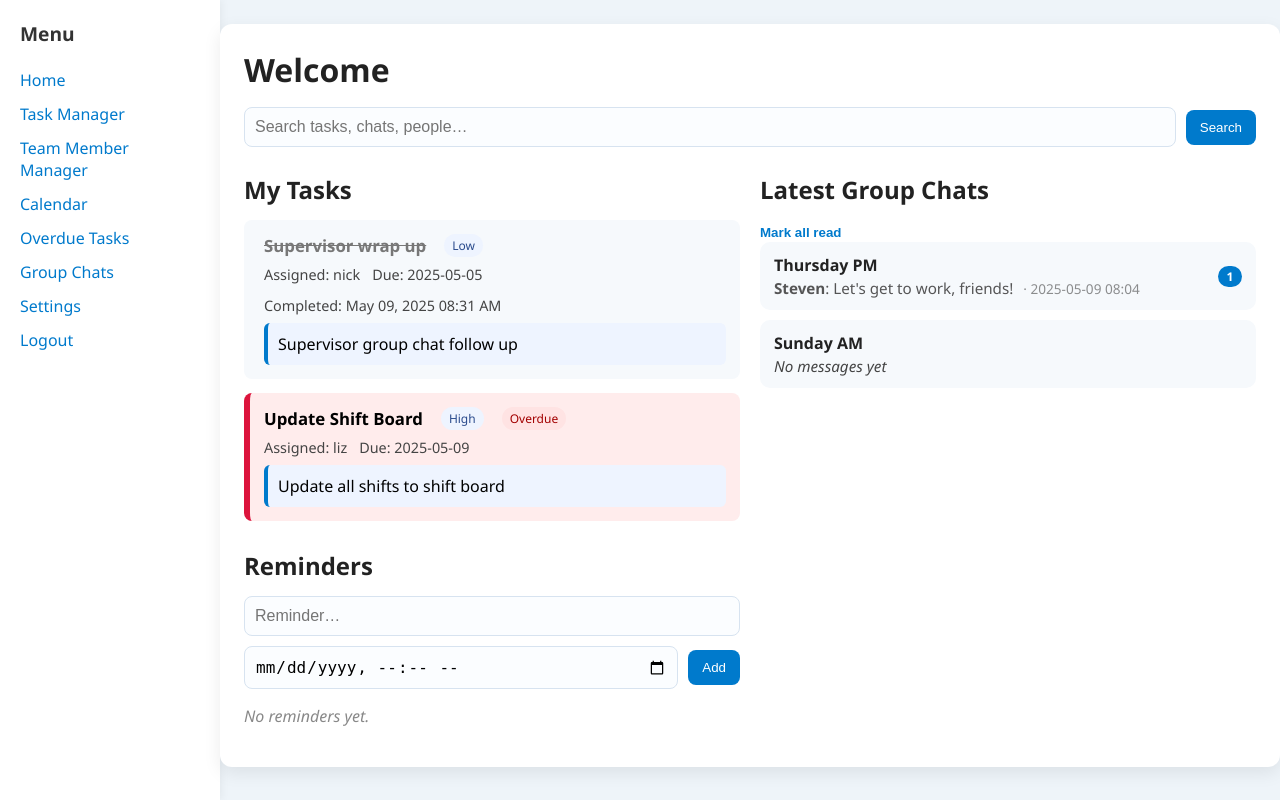
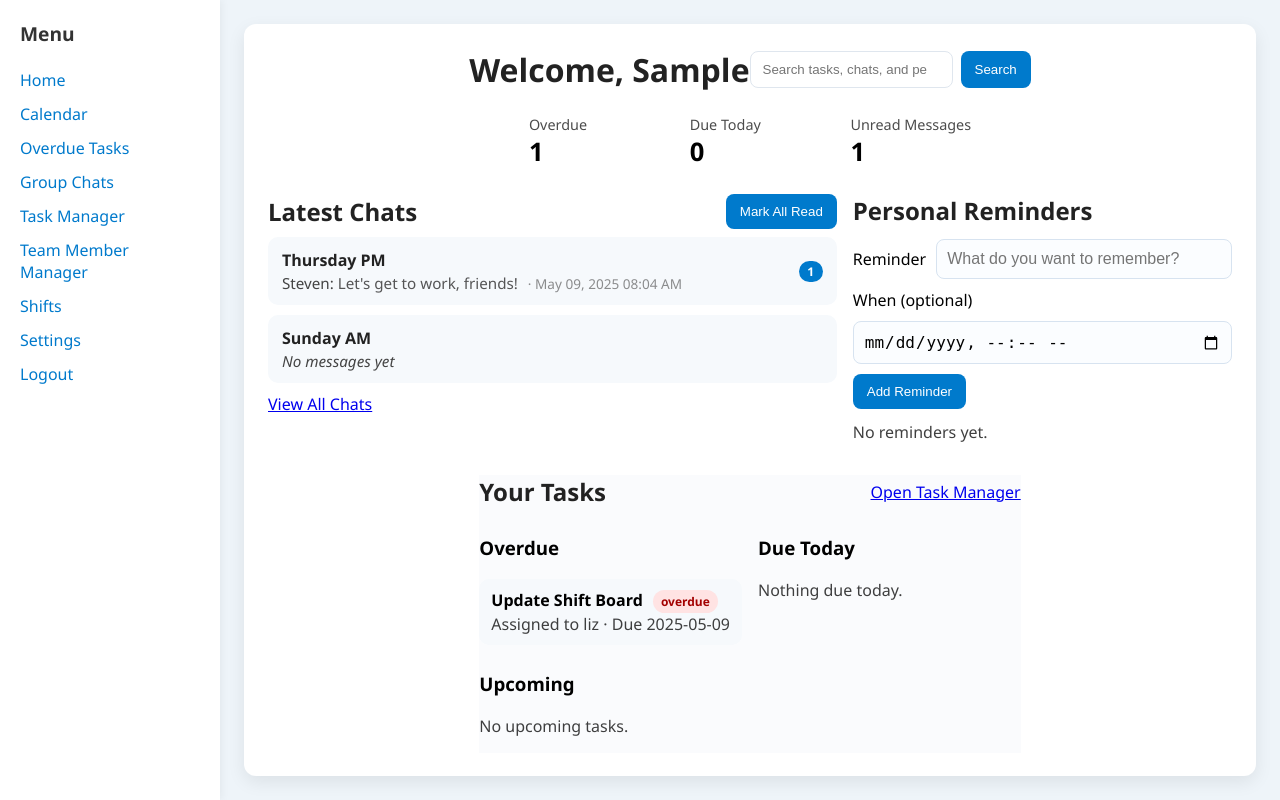
Before and after one commit to Steven-Machin/todo-list, a Flask app: page / in a window 1280 px wide. Run offline with Flask 3, Linux system fonts and the light colour scheme; the visitor is signed in with stand-in values (Sample User, id 1).

Commit message:
updated index.html

```diff
--- a/templates/index.html
+++ b/templates/index.html
@@ -2,92 +2,177 @@
 <html lang="en">
 <head>
   <meta charset="UTF-8">
-  <title>Dashboard</title>
+  <title>Home · Dashboard</title>
   <meta name="viewport" content="width=device-width, initial-scale=1">
   <link rel="stylesheet" href="{{ url_for('static', filename='style.css') }}">
+  <style>
+    /* page-specific sugar */
+    .kpis { display:grid; grid-template-columns: repeat(3, minmax(0,1fr)); gap:12px; margin-bottom:14px; }
+    .kpi { background:#fff; border-radius:12px; padding:14px; }
+    .kpi .label { font-size:.9rem; opacity:.7; }
+    .kpi .value { font-size:1.6rem; font-weight:700; line-height:1.1; margin-top:4px; }
+    .grid-2 { display:grid; grid-template-columns: 1.5fr 1fr; gap:16px; }
+    .section-head { display:flex; align-items:center; justify-content:space-between; margin-bottom:8px; }
+    .searchbar { display:flex; gap:8px; }
+    .searchbar input[type="search"] { flex:1; padding:10px 12px; border-radius:8px; border:1px solid #dfe6ee; }
+    .searchbar button { white-space:nowrap; }
+    .list-plain { list-style:none; padding:0; margin:0; }
+    .list-plain > li { padding:10px 12px; border-radius:10px; background:#f6f9fc; margin-bottom:8px; }
+    .muted { opacity:.75; }
+    .button-link { background:none; border:none; color:#0d6efd; text-decoration:underline; padding:0; cursor:pointer; }
+    .subtle { background:#fafbfd; }
+    /* chips & badges pull from your stylesheet, but safe fallback here */
+    .chip { display:inline-block; padding:2px 8px; border-radius:999px; font-size:.75rem; margin-left:6px; line-height:1.6; }
+    .chip-prio { background:#eef4ff; color:#2a4b8d; }
+    .chip-overdue { background:#ffe3e3; color:#a30000; }
+    .chip-today { background:#fff3cd; color:#7a5b00; }
+    .badge { display:inline-block; min-width:24px; padding:2px 8px; border-radius:999px; background:#007acc; color:#fff; text-align:center; font-weight:600; font-size:.75rem; }
+    /* group cards (reuse your classes) */
+    .group-cards { display:flex; flex-direction:column; gap:10px; }
+    .group-card { display:flex; align-items:center; justify-content:space-between; background:#f6f9fc; padding:12px 14px; border-radius:10px; text-decoration:none; }
+    .group-card:hover { background:#eef4f9; }
+    .group-title { font-weight:600; margin-bottom:2px; color:#222; }
+    .group-last { color:#444; font-size:.95rem; }
+    .group-last .last-text { opacity:.9; }
+    .group-last .last-time { margin-left:6px; opacity:.6; font-size:.85rem; }
+  </style>
 </head>
 <body>
-
   <div class="sidebar">
     <h2>Menu</h2>
-    <a href="{{ url_for('index') }}">Home</a>
-    <a href="{{ url_for('tasks_page') }}">Task Manager</a>
-    <a href="{{ url_for('title_manager') }}">Team Member Manager</a>
+    <a class="active" href="{{ url_for('index') }}">Home</a>
     <a href="{{ url_for('calendar_view') }}">Calendar</a>
     <a href="{{ url_for('overdue_tasks') }}">Overdue Tasks</a>
+
+    {% if current_role == 'manager' %}
       <a href="{{ url_for('group_chat_manager') }}">Group Chats</a>
+      <a href="{{ url_for('tasks_page') }}">Task Manager</a>
+      <a href="{{ url_for('team_member_manager') }}">Team Member Manager</a>
+      <a href="{{ url_for('view_shifts') }}">Shifts</a>
+    {% else %}
+      <a href="{{ url_for('chats') }}">Group Chats</a>
+    {% endif %}
+
     <a href="{{ url_for('settings') }}">Settings</a>
-    <a href="{{ url_for('logout') }}">Logout</a>
+    <a href="{{ url_for('logout') }}" onclick="return confirm('Are you sure you want to log out?');">Logout</a>
   </div>
 
-  <div class="main-content">
-    <div class="container">
-      <h1>Welcome</h1>
-
-      <!-- Search -->
-      <form class="search-form" action="{{ url_for('search') }}" method="get">
-        <input type="text" name="q" placeholder="Search tasks, chats, people…" required>
+  <div class="main-content container">
+    <div class="section-head" style="margin-bottom:10px;">
+      <h1 style="margin:0;">Welcome, {{ (prefs.display_name if prefs and prefs.display_name else current_user|capitalize) }}</h1>
+      <form class="searchbar" method="get" action="{{ url_for('search') }}">
+        <input type="search" name="q" placeholder="Search tasks, chats, and people…" required>
         <button type="submit">Search</button>
       </form>
+    </div>
 
-      <div class="dashboard-grid">
-        <!-- Left column: Tasks + Reminders -->
-        <div class="task-panel">
-          <h2>My Tasks</h2>
-          {% if tasks %}
-            <ul class="task-list">
-              {% for t in tasks %}
-                <li class="task-item {% if t.overdue %}overdue{% endif %}">
-                  <div class="task-header">
-                    <span class="task-text {{ 'done' if t.get('done') else '' }}">{{ t.text }}</span>
-                    <span class="chip chip-prio">{{ t.priority }}</span>
-                    {% if t.overdue %}<span class="chip chip-overdue">Overdue</span>{% endif %}
-                    {% if t.due_today %}<span class="chip chip-today">Due Today</span>{% endif %}
+    {% with msgs = get_flashed_messages() %}
+      {% if msgs %}
+        <div class="flash-area" style="margin-bottom:10px;">
+          {% for m in msgs %}<div class="flash">{{ m }}</div>{% endfor %}
         </div>
-                  <div class="task-meta">
-                    {% if t.assigned_to %}<span>Assigned: {{ t.assigned_to }}</span>{% endif %}
-                    {% if t.due or t.due_date %}
-                      <span>Due: {{ t.due or t.due_date }}</span>
       {% endif %}
-                    {% if t.completed_at %}
-                      <span>Completed: {{ t.completed_at|format_datetime }}</span>
+    {% endwith %}
+
+    <!-- KPIs -->
+    <div class="kpis">
+      <div class="kpi">
+        <div class="label">Overdue</div>
+        <div class="value">{{ (tasks|selectattr('overdue')|list)|length }}</div>
+      </div>
+      <div class="kpi">
+        <div class="label">Due Today</div>
+        <div class="value">{{ (tasks|selectattr('due_today')|list)|length }}</div>
+      </div>
+      <div class="kpi">
+        <div class="label">Unread Messages</div>
+        <div class="value">{{ group_cards|sum(attribute='unread') if group_cards else 0 }}</div>
+      </div>
+    </div>
+
+    <div class="grid-2">
+      <!-- Left: Latest Chats -->
+      <div class="card">
+        <div class="section-head">
+          <h2 style="margin:0;">Latest Chats</h2>
+          {% if group_cards and (group_cards|sum(attribute='unread')) > 0 %}
+            <form method="post" action="{{ url_for('groups_mark_all_read') }}">
+              <button class="button-secondary" type="submit">Mark All Read</button>
+            </form>
           {% endif %}
         </div>
-                  {% if t.notes %}
-                    <div class="task-notes">{{ t.notes }}</div>
+
+        {% if group_cards and group_cards|length > 0 %}
+          <div class="group-cards">
+            {% for g in group_cards[:5] %}
+              <a class="group-card" href="{{ url_for('view_group', group_id=g.id) }}">
+                <div>
+                  <div class="group-title">{{ g.name }}</div>
+                  {% if g.last %}
+                    <div class="group-last">
+                      <span class="last-sender">{{ g.last_sender_display }}</span>:
+                      <span class="last-text">{{ g.last.text }}</span>
+                      <span class="last-time">· {{ g.last.timestamp|format_datetime }}</span>
+                    </div>
+                  {% else %}
+                    <div class="group-last"><em>No messages yet</em></div>
                   {% endif %}
-                </li>
+                </div>
+                {% if g.unread and g.unread > 0 %}
+                  <span class="badge" title="{{ g.unread }} unread">{{ g.unread }}</span>
+                {% endif %}
+              </a>
             {% endfor %}
-            </ul>
+          </div>
+          <div style="margin-top:10px;">
+            {% if current_role == 'manager' %}
+              <a class="button-secondary" href="{{ url_for('group_chat_manager') }}">View All Chats</a>
             {% else %}
-            <p class="empty-state">No tasks to show.</p>
+              <a class="button-secondary" href="{{ url_for('chats') }}">View All Chats</a>
             {% endif %}
+          </div>
+        {% else %}
+          <p class="muted">No groups or messages yet.</p>
+        {% endif %}
+      </div>
 
-          <!-- Reminders -->
-          <h2 style="margin-top:28px;">Reminders</h2>
+      <!-- Right: Reminders -->
+      <div class="card">
+        <div class="section-head">
+          <h2 style="margin:0;">Personal Reminders</h2>
+        </div>
 
         <form class="add-form" method="post" action="{{ url_for('add_reminder') }}">
-            <input type="text" name="text" placeholder="Reminder…" required>
-            <input type="datetime-local" name="due_at">
-            <button type="submit">Add</button>
+          <label for="r_text">Reminder</label>
+          <input type="text" id="r_text" name="text" placeholder="What do you want to remember?" required>
+
+          <label for="r_due">When (optional)</label>
+          <input type="datetime-local" id="r_due" name="due_at">
+
+          <button type="submit">Add Reminder</button>
         </form>
 
-          {% if reminders %}
-            <ul class="task-list">
+        {% if reminders and reminders|length > 0 %}
+          <ul class="list-plain" style="margin-top:10px;">
             {% for r in reminders %}
-                <li class="task-item">
-                  <div class="task-header">
-                    <span class="task-text {{ 'done' if r.done else '' }}">{{ r.text }}</span>
-                    {% if r.is_due %}<span class="chip chip-overdue">Due</span>{% endif %}
+              <li>
+                <div style="display:flex; justify-content:space-between; align-items:baseline; gap:10px;">
+                  <div>
+                    <div style="font-weight:600;">
+                      {% if r.done %}<s>{{ r.text }}</s>{% else %}{{ r.text }}{% endif %}
                     </div>
-                  <div class="task-meta">
-                    <span>{{ r.nice }}</span>
-                    <div class="task-actions">
-                      <form method="post" action="{{ url_for('reminders_toggle', rid=r.id) }}" style="display:inline">
-                        <button type="submit" class="link-button">{{ 'Undo' if r.done else 'Done' }}</button>
+                    <div class="muted">
+                      {% if r.nice %}{{ r.nice }}{% else %}No time{% endif %}
+                      {% if r.is_due and not r.done %}<span class="chip chip-overdue">due</span>{% endif %}
+                      {% if r.done %}<span class="chip chip-prio">done</span>{% endif %}
+                    </div>
+                  </div>
+                  <div style="display:flex; gap:8px;">
+                    <form method="post" action="{{ url_for('reminders_toggle', rid=r.id) }}">
+                      <button class="button-secondary" type="submit">{{ 'Undo' if r.done else 'Done' }}</button>
                     </form>
-                      <form method="post" action="{{ url_for('reminders_delete', rid=r.id) }}" style="display:inline">
-                        <button type="submit" class="link-button">Delete</button>
+                    <form method="post" action="{{ url_for('reminders_delete', rid=r.id) }}" onsubmit="return confirm('Delete this reminder?');">
+                      <button class="button-secondary danger" type="submit">Delete</button>
                     </form>
                   </div>
                 </div>
@@ -95,44 +180,77 @@
             {% endfor %}
           </ul>
         {% else %}
-            <p class="empty-state">No reminders yet.</p>
+          <p class="muted" style="margin-top:8px;">No reminders yet.</p>
+        {% endif %}
+      </div>
+    </div>
+
+    <!-- Tasks snapshot -->
+    <div class="card subtle" style="margin-top:16px;">
+      <div class="section-head">
+        <h2 style="margin:0;">Your Tasks</h2>
+        {% if current_role == 'manager' %}
+          <a class="button-secondary" href="{{ url_for('tasks_page') }}">Open Task Manager</a>
+        {% else %}
+          <a class="button-secondary" href="{{ url_for('tasks_page') }}">View All</a>
         {% endif %}
       </div>
 
-        <!-- Right column: Group chats -->
-        <div class="shift-preview">
-          <div class="header-row">
-            <h2>Latest Group Chats</h2>
-            <form method="post" action="{{ url_for('groups_mark_all_read') }}">
-              <button type="submit" class="link-button">Mark all read</button>
-            </form>
+      {% set overdue = tasks|selectattr('overdue')|list %}
+      {% set today   = tasks|selectattr('due_today')|list %}
+      {% set upcoming = tasks|rejectattr('overdue')|rejectattr('due_today')|selectattr('done','equalto',False)|list %}
+
+      <div class="grid-2" style="grid-template-columns: 1fr 1fr;">
+        <div>
+          <h3>Overdue</h3>
+          {% if overdue and overdue|length > 0 %}
+            <ul class="list-plain">
+              {% for t in overdue[:5] %}
+                <li>
+                  <div style="font-weight:600;">{{ t.text }} <span class="chip chip-overdue">overdue</span></div>
+                  <div class="muted">Assigned to {{ t.assigned_to }}{% if t.due_date or t.due %} · Due {{ (t.due or t.due_date) }}{% endif %}</div>
+                </li>
+              {% endfor %}
+            </ul>
+          {% else %}
+            <p class="muted">No overdue tasks. 🎉</p>
+          {% endif %}
         </div>
 
-          {% if group_cards %}
-            <div class="group-cards">
-              {% for g in group_cards %}
-                <a class="group-card" href="{{ url_for('view_group', group_id=g.id) }}">
         <div>
-                    <div class="group-title">{{ g.name }}</div>
-                    {% if g.last %}
-                      <div class="group-last">
-                        <span class="last-text"><strong>{{ g.last_sender_display }}</strong>: {{ g.last.text }}</span>
-                        <span class="last-time">· {{ g.last.timestamp|replace("T"," ") }}</span>
-                      </div>
+          <h3>Due Today</h3>
+          {% if today and today|length > 0 %}
+            <ul class="list-plain">
+              {% for t in today[:5] %}
+                <li>
+                  <div style="font-weight:600;">{{ t.text }} <span class="chip chip-today">today</span></div>
+                  <div class="muted">Assigned to {{ t.assigned_to }}{% if t.due_date or t.due %} · Due {{ (t.due or t.due_date) }}{% endif %}</div>
+                </li>
+              {% endfor %}
+            </ul>
           {% else %}
-                      <div class="group-last"><em>No messages yet</em></div>
+            <p class="muted">Nothing due today.</p>
           {% endif %}
         </div>
-                  {% if g.unread and g.unread > 0 %}
-                    <span class="badge">{{ g.unread }}</span>
+      </div>
+
+      <div style="margin-top:8px;">
+        <h3>Upcoming</h3>
+        {% if upcoming and upcoming|length > 0 %}
+          <ul class="list-plain">
+            {% for t in upcoming[:5] %}
+              <li>
+                <div style="font-weight:600;">
+                  {{ t.text }}
+                  <span class="chip chip-prio">{{ t.priority }}</span>
+                </div>
+                <div class="muted">Assigned to {{ t.assigned_to }}{% if t.due_date or t.due %} · Due {{ (t.due or t.due_date) }}{% endif %}</div>
+              </li>
+            {% endfor %}
+          </ul>
+        {% else %}
+          <p class="muted">No upcoming tasks.</p>
         {% endif %}
-                </a>
-              {% endfor %}
-            </div>
-          {% else %}
-            <p class="empty-state">No group chats yet.</p>
-          {% endif %}
-        </div>
       </div>
     </div>
   </div>
```
Lines whose indentation alone changed are shown as unchanged.
